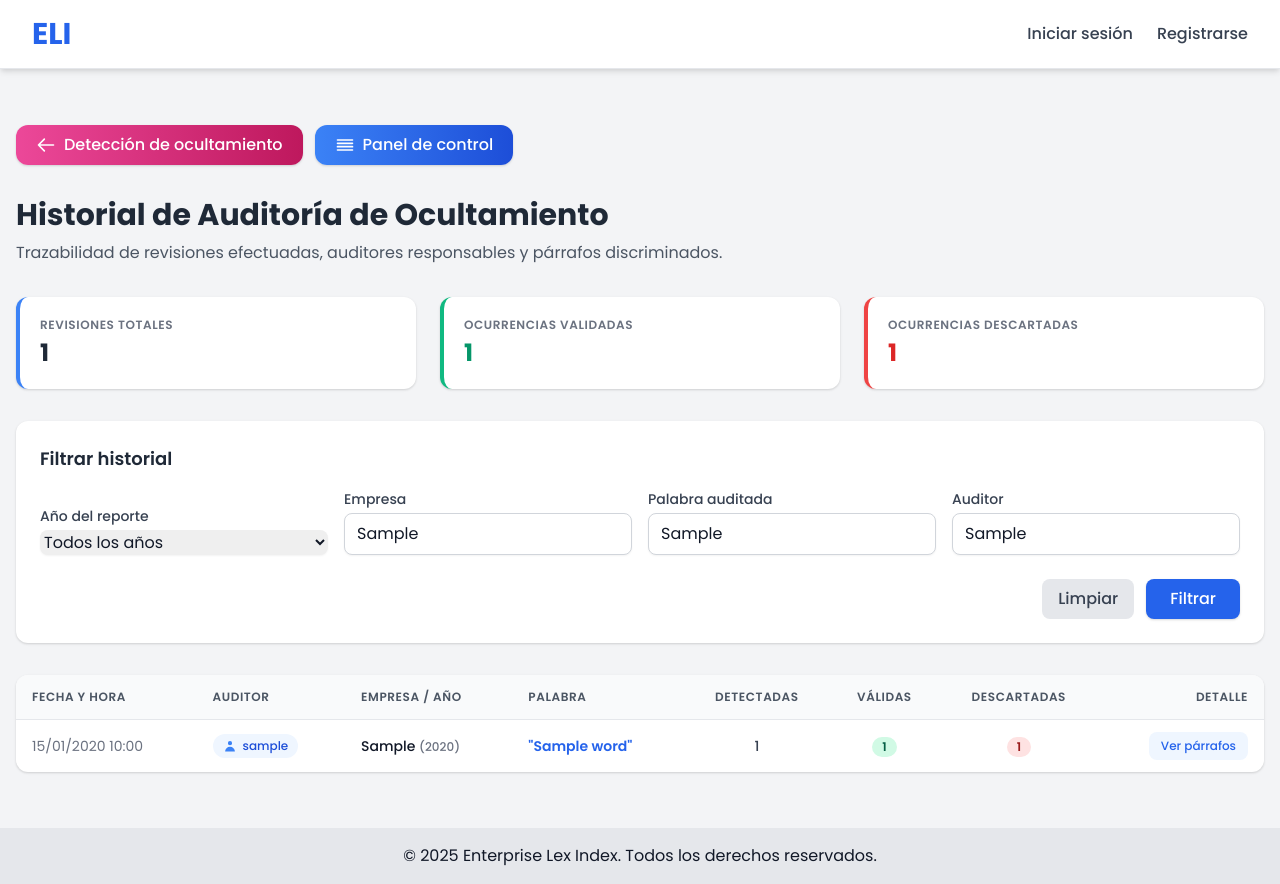
After one commit to hadez7/ComplexIndexV2, a Django app: template Counter/templates/concealment_history.html in a window 1280 px wide. The commit adds this page. Run offline with Django 3.2, Linux system fonts and the light colour scheme; the template is opened without the code that fills it: most values are stand-ins (such as "Sample title", 1, 10 or a date in 2020).

Commit message:
feat(audit): trazabilidad de auditoría, historial y filtros de ocultamiento

```diff
--- a/Counter/models.py
+++ b/Counter/models.py
@@ -1,3 +1,4 @@
+from django.contrib.auth.models import User
 from django.db import models
 from django.db.models import JSONField
 from User.models import Expert
@@ -73,6 +74,7 @@ class ExpertWord(models.Model):
 
 class ConcealmentReview(models.Model):
     report = models.ForeignKey(Report, on_delete=models.CASCADE)
+    user = models.ForeignKey(User, on_delete=models.SET_NULL, null=True, blank=True, related_name='concealment_reviews')
     word = models.CharField(max_length=100)
 
     total_found = models.IntegerField()
--- a/Counter/other/urls_concealment_detection.py
+++ b/Counter/other/urls_concealment_detection.py
@@ -5,4 +5,6 @@ urlpatterns = [
     path("", views.concealment_detection_view, name="concealment_detection"),
     path("ajax/report-words/", views.get_report_words, name="get_report_words"),
     path("ajax/reports-by-year/", views.get_reports_by_year, name="get_reports_by_year"),
+    path("historial/", views.concealment_history_view, name="concealment_history"),
+    path("historial/<int:review_id>/detalle/", views.concealment_history_detail_ajax, name="concealment_history_detail"),
 ]
--- /dev/null
+++ b/Counter/templates/concealment_history.html
@@ -0,0 +1,256 @@
+{% extends "base.html" %}
+
+{% block title %}Historial de Auditoría | ELI{% endblock %}
+
+{% block content %}
+<div class="container mx-auto px-4 py-6">
+    <!-- Botones de navegación superior -->
+    <div class="flex flex-wrap items-center justify-between gap-4 mb-8">
+        <div class="flex items-center gap-3">
+            <a href="{% url 'concealment_detection' %}"
+               class="inline-flex items-center gap-2 bg-gradient-to-r from-pink-500 to-pink-700 hover:from-pink-600 hover:to-pink-800 text-white font-medium py-2 px-5 rounded-xl shadow transition-all duration-300">
+                <svg xmlns="http://www.w3.org/2000/svg" class="h-5 w-5" fill="none" viewBox="0 0 24 24" stroke="currentColor">
+                    <path stroke-linecap="round" stroke-linejoin="round" stroke-width="2" d="M10 19l-7-7m0 0l7-7m-7 7h18" />
+                </svg>
+                Detección de ocultamiento
+            </a>
+            <a href="{% url 'panel' %}"
+               class="inline-flex items-center gap-2 bg-gradient-to-r from-blue-500 to-blue-700 hover:from-blue-600 hover:to-blue-800 text-white font-medium py-2 px-5 rounded-xl shadow transition-all duration-300">
+                <svg xmlns="http://www.w3.org/2000/svg" class="h-5 w-5" fill="none" viewBox="0 0 24 24" stroke="currentColor">
+                    <path stroke-linecap="round" stroke-linejoin="round" stroke-width="2" d="M3 10h18M3 6h18M3 14h18M3 18h18" />
+                </svg>
+                Panel de control
+            </a>
+        </div>
+    </div>
+
+    <!-- Título y tarjetas de resumen de métricas -->
+    <div class="mb-8">
+        <h1 class="text-3xl font-bold text-gray-800 mb-2">Historial de Auditoría de Ocultamiento</h1>
+        <p class="text-gray-600">Trazabilidad de revisiones efectuadas, auditores responsables y párrafos discriminados.</p>
+    </div>
+
+    <div class="grid grid-cols-1 sm:grid-cols-3 gap-6 mb-8">
+        <div class="bg-white rounded-xl p-5 shadow border-l-4 border-blue-500">
+            <p class="text-xs font-semibold text-gray-500 uppercase tracking-wider">Revisiones totales</p>
+            <p class="text-2xl font-bold text-gray-800 mt-1">{{ total_reviews_count }}</p>
+        </div>
+        <div class="bg-white rounded-xl p-5 shadow border-l-4 border-green-500">
+            <p class="text-xs font-semibold text-gray-500 uppercase tracking-wider">Ocurrencias validadas</p>
+            <p class="text-2xl font-bold text-green-600 mt-1">{{ total_words_validated }}</p>
+        </div>
+        <div class="bg-white rounded-xl p-5 shadow border-l-4 border-red-500">
+            <p class="text-xs font-semibold text-gray-500 uppercase tracking-wider">Ocurrencias descartadas</p>
+            <p class="text-2xl font-bold text-red-600 mt-1">{{ total_words_discarded }}</p>
+        </div>
+    </div>
+
+    <!-- Filtros de búsqueda -->
+    <div class="bg-white rounded-xl shadow p-6 mb-8">
+        <h2 class="text-lg font-semibold text-gray-800 mb-4">Filtrar historial</h2>
+        <form method="get" class="grid grid-cols-1 sm:grid-cols-2 md:grid-cols-4 gap-4 items-end">
+            <div>
+                <label for="year" class="block text-sm font-medium text-gray-700 mb-1">Año del reporte</label>
+                <select name="year" id="year" class="w-full border-gray-300 rounded-lg shadow-sm focus:ring-blue-500 focus:border-blue-500">
+                    <option value="">Todos los años</option>
+                    {% for y in years %}
+                    <option value="{{ y }}" {% if year_filter == y|stringformat:"s" %}selected{% endif %}>{{ y }}</option>
+                    {% endfor %}
+                </select>
+            </div>
+            <div>
+                <label for="company" class="block text-sm font-medium text-gray-700 mb-1">Empresa</label>
+                <input type="text" name="company" id="company" value="{{ company_filter }}" placeholder="Buscar por empresa..."
+                       class="w-full border-gray-300 rounded-lg shadow-sm focus:ring-blue-500 focus:border-blue-500 px-3 py-2 border">
+            </div>
+            <div>
+                <label for="word" class="block text-sm font-medium text-gray-700 mb-1">Palabra auditada</label>
+                <input type="text" name="word" id="word" value="{{ word_filter }}" placeholder="Palabra..."
+                       class="w-full border-gray-300 rounded-lg shadow-sm focus:ring-blue-500 focus:border-blue-500 px-3 py-2 border">
+            </div>
+            <div>
+                <label for="user" class="block text-sm font-medium text-gray-700 mb-1">Auditor</label>
+                <input type="text" name="user" id="user" value="{{ user_filter }}" placeholder="Usuario auditor..."
+                       class="w-full border-gray-300 rounded-lg shadow-sm focus:ring-blue-500 focus:border-blue-500 px-3 py-2 border">
+            </div>
+            <div class="sm:col-span-2 md:col-span-4 flex justify-end gap-3 pt-2">
+                <a href="{% url 'concealment_history' %}"
+                   class="bg-gray-200 hover:bg-gray-300 text-gray-700 font-medium py-2 px-4 rounded-lg transition">
+                    Limpiar
+                </a>
+                <button type="submit"
+                        class="bg-blue-600 hover:bg-blue-700 text-white font-medium py-2 px-6 rounded-lg shadow transition">
+                    Filtrar
+                </button>
+            </div>
+        </form>
+    </div>
+
+    <!-- Tabla de historial -->
+    <div class="bg-white rounded-xl shadow overflow-hidden">
+        <div class="overflow-x-auto">
+            <table class="min-w-full divide-y divide-gray-200 text-left text-sm">
+                <thead class="bg-gray-50 text-gray-600 uppercase text-xs tracking-wider">
+                    <tr>
+                        <th class="py-3.5 px-4 font-semibold">Fecha y Hora</th>
+                        <th class="py-3.5 px-4 font-semibold">Auditor</th>
+                        <th class="py-3.5 px-4 font-semibold">Empresa / Año</th>
+                        <th class="py-3.5 px-4 font-semibold">Palabra</th>
+                        <th class="py-3.5 px-4 font-semibold text-center">Detectadas</th>
+                        <th class="py-3.5 px-4 font-semibold text-center">Válidas</th>
+                        <th class="py-3.5 px-4 font-semibold text-center">Descartadas</th>
+                        <th class="py-3.5 px-4 font-semibold text-right">Detalle</th>
+                    </tr>
+                </thead>
+                <tbody class="divide-y divide-gray-200 text-gray-700">
+                    {% for r in reviews %}
+                    <tr class="hover:bg-gray-50 transition">
+                        <td class="py-3 px-4 whitespace-nowrap text-gray-500">
+                            {{ r.reviewed_at|date:"d/m/Y H:i" }}
+                        </td>
+                        <td class="py-3 px-4 whitespace-nowrap">
+                            {% if r.user %}
+                            <span class="inline-flex items-center gap-1.5 font-medium text-blue-700 bg-blue-50 px-2.5 py-1 rounded-full text-xs">
+                                <svg class="w-3.5 h-3.5 text-blue-500" fill="currentColor" viewBox="0 0 20 20">
+                                    <path fill-rule="evenodd" d="M10 9a3 3 0 100-6 3 3 0 000 6zm-7 9a7 7 0 1114 0H3z" clip-rule="evenodd"/>
+                                </svg>
+                                {{ r.user.username }}
+                            </span>
+                            {% else %}
+                            <span class="text-xs text-gray-400 italic">Sin registrar</span>
+                            {% endif %}
+                        </td>
+                        <td class="py-3 px-4 font-medium text-gray-900">
+                            {% if r.report and r.report.company %}
+                                {{ r.clean_company|default:r.report.company.name }}
+                                {% if r.report.year %}
+                                <span class="text-xs text-gray-500">({{ r.report.year }})</span>
+                                {% endif %}
+                            {% else %}
+                                {{ r.report.name|default:"Reporte" }}
+                            {% endif %}
+                        </td>
+                        <td class="py-3 px-4 font-semibold text-blue-600">
+                            "{{ r.word }}"
+                        </td>
+                        <td class="py-3 px-4 text-center font-medium text-gray-700">
+                            {{ r.total_found }}
+                        </td>
+                        <td class="py-3 px-4 text-center">
+                            <span class="inline-block bg-green-100 text-green-800 text-xs font-semibold px-2.5 py-0.5 rounded-full">
+                                {{ r.total_valid }}
+                            </span>
+                        </td>
+                        <td class="py-3 px-4 text-center">
+                            <span class="inline-block bg-red-100 text-red-800 text-xs font-semibold px-2.5 py-0.5 rounded-full">
+                                {{ r.total_discarded }}
+                            </span>
+                        </td>
+                        <td class="py-3 px-4 text-right">
+                            <button type="button"
+                                    onclick="abrirModalDetalle({{ r.id }})"
+                                    class="text-blue-600 hover:text-blue-800 font-medium text-xs bg-blue-50 hover:bg-blue-100 px-3 py-1.5 rounded-lg transition">
+                                Ver párrafos
+                            </button>
+                        </td>
+                    </tr>
+                    {% empty %}
+                    <tr>
+                        <td colspan="8" class="py-8 text-center text-gray-500">
+                            No se encontraron registros de auditoría que coincidan con los filtros.
+                        </td>
+                    </tr>
+                    {% endfor %}
+                </tbody>
+            </table>
+        </div>
+    </div>
+</div>
+
+<!-- Modal para ver detalle de párrafos auditados -->
+<div id="modalDetalle" class="fixed inset-0 z-50 hidden bg-black bg-opacity-50 flex items-center justify-center p-4">
+    <div class="bg-white rounded-2xl shadow-xl max-w-3xl w-full max-h-[85vh] flex flex-col overflow-hidden">
+        <div class="p-5 border-b flex items-center justify-between bg-gray-50">
+            <div>
+                <h3 class="text-lg font-bold text-gray-800" id="modalTitulo">Detalle de la auditoría</h3>
+                <p class="text-xs text-gray-500" id="modalSubtitulo"></p>
+            </div>
+            <button type="button" onclick="cerrarModalDetalle()" class="text-gray-400 hover:text-gray-600 p-1.5 rounded-lg">
+                <svg class="w-6 h-6" fill="none" stroke="currentColor" viewBox="0 0 24 24">
+                    <path stroke-linecap="round" stroke-linejoin="round" stroke-width="2" d="M6 18L18 6M6 6l12 12" />
+                </svg>
+            </button>
+        </div>
+        <div class="p-6 overflow-y-auto space-y-4 flex-1" id="modalContenido">
+            <p class="text-gray-500 text-center py-4">Cargando detalle...</p>
+        </div>
+        <div class="p-4 border-t bg-gray-50 flex justify-end">
+            <button type="button" onclick="cerrarModalDetalle()" class="bg-gray-200 hover:bg-gray-300 text-gray-700 font-medium px-4 py-2 rounded-lg transition">
+                Cerrar
+            </button>
+        </div>
+    </div>
+</div>
+
+<script>
+function abrirModalDetalle(reviewId) {
+    const modal = document.getElementById("modalDetalle");
+    const titulo = document.getElementById("modalTitulo");
+    const subtitulo = document.getElementById("modalSubtitulo");
+    const contenido = document.getElementById("modalContenido");
+
+    modal.classList.remove("hidden");
+    contenido.innerHTML = '<p class="text-gray-500 text-center py-4">Cargando párrafos...</p>';
+
+    fetch(`/concealment_detection/historial/${reviewId}/detalle/`)
+        .then(response => {
+            if (!response.ok) throw new Error("HTTP " + response.status);
+            return response.json();
+        })
+        .then(data => {
+            titulo.textContent = `Auditoría: "${data.word}" en ${data.company} (${data.year})`;
+            subtitulo.textContent = `Realizada por ${data.user} el ${data.reviewed_at} | ${data.total_valid} válidas, ${data.total_discarded} descartadas`;
+
+            if (!data.paragraphs || data.paragraphs.length === 0) {
+                contenido.innerHTML = '<p class="text-gray-500 text-center py-4">No hay detalle de párrafos guardado para esta revisión.</p>';
+                return;
+            }
+
+            let html = "";
+            data.paragraphs.forEach((p, idx) => {
+                const esDescartado = p.discarded;
+                const borderClass = esDescartado ? "border-red-300 bg-red-50" : "border-green-300 bg-green-50";
+                const badge = esDescartado
+                    ? '<span class="text-xs font-semibold px-2 py-0.5 rounded bg-red-200 text-red-800">Descartado</span>'
+                    : '<span class="text-xs font-semibold px-2 py-0.5 rounded bg-green-200 text-green-800">Válido</span>';
+
+                html += `
+                    <div class="border rounded-xl p-4 ${borderClass} transition">
+                        <div class="flex items-center justify-between mb-2">
+                            <span class="text-xs font-bold text-gray-600">Párrafo #${idx + 1} (${p.occurrences} ocurrencia${p.occurrences > 1 ? 's' : ''})</span>
+                            ${badge}
+                        </div>
+                        <p class="text-sm text-gray-800 leading-relaxed">${p.paragraph_text}</p>
+                    </div>
+                `;
+            });
+
+            contenido.innerHTML = html;
+        })
+        .catch(err => {
+            contenido.innerHTML = '<p class="text-red-500 text-center py-4">Error al cargar el detalle de la revisión.</p>';
+            console.error(err);
+        });
+}
+
+function cerrarModalDetalle() {
+    document.getElementById("modalDetalle").classList.add("hidden");
+}
+
+document.addEventListener("keydown", function(e) {
+    if (e.key === "Escape") {
+        cerrarModalDetalle();
+    }
+});
+</script>
+{% endblock %}
--- a/Counter/templates/panel.html
+++ b/Counter/templates/panel.html
@@ -77,7 +77,10 @@
             </div>
             <h2 class="text-xl font-semibold mb-2 text-pink-800">Detector de ocultamiento</h2>
             <p class="text-gray-700 mb-4">Revisa párrafos para ver si existe información oculta.</p>
-            <a href="{% url 'concealment_detection' %}" class="mt-auto inline-block bg-pink-500 text-white px-4 py-2 rounded hover:bg-pink-600 transition">Empezar</a>
+            <div class="mt-auto flex items-center gap-2">
+                <a href="{% url 'concealment_detection' %}" class="flex-1 text-center bg-pink-500 text-white px-3 py-2 rounded hover:bg-pink-600 transition text-sm font-medium">Empezar</a>
+                <a href="{% url 'concealment_history' %}" class="text-center bg-white text-pink-700 border border-pink-300 px-3 py-2 rounded hover:bg-pink-50 transition text-sm font-medium">Historial</a>
+            </div>
         </div>
         <!-- !Análisis comparativo -->
         <div class="bg-gradient-to-br from-gray-100 to-gray-200 p-6 rounded-2xl shadow-md hover:shadow-xl transform hover:-translate-y-1 transition duration-300 flex flex-col">
```
Also changed, not shown: Counter/static/js/concealment_detection.js (+37 -11 lines), Counter/templates/concealment_detection.html (+83 -13 lines), Counter/tests.py (+155 -2 lines), Counter/views/concealment_detection_views.py (+143 -17 lines), Counter/migrations/0017_concealmentreview_user.py (added).
